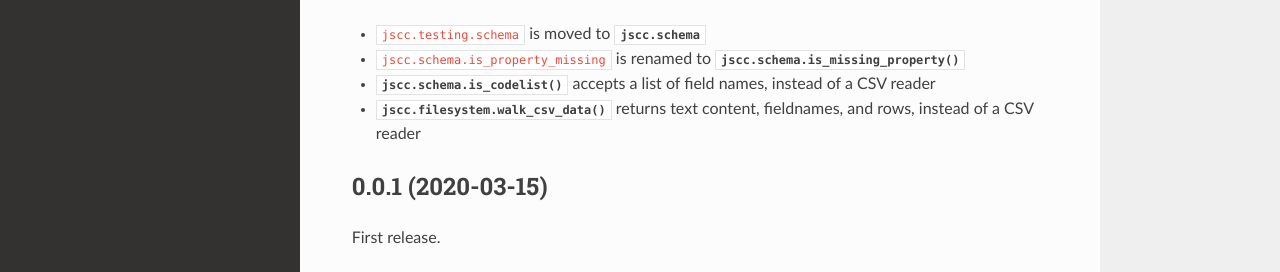
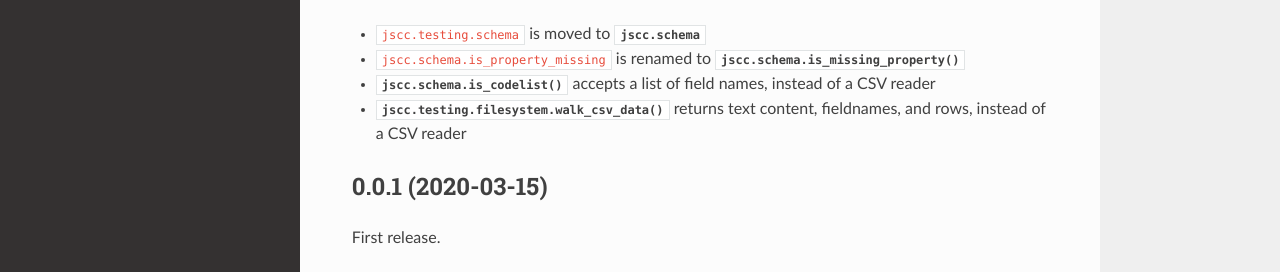
Before and after one commit to open-contracting/jscc, a Sphinx documentation site: the page built from docs/changelog.rst, in a window 1280 px wide. Shown: the part 368-640 px from the top of the page. Built offline with Sphinx 7.4.7 and the Read the Docs theme 2.0.0, drawn with Linux system fonts in a browser that asks for light colours.

Commit message:
Fix method reference

```diff
--- a/docs/changelog.rst
+++ b/docs/changelog.rst
@@ -16,7 +16,7 @@ Changed
 -  ``jscc.testing.schema`` is moved to :mod:`jscc.schema`
 -  ``jscc.schema.is_property_missing`` is renamed to :meth:`jscc.schema.is_missing_property`
 -  :meth:`jscc.schema.is_codelist` accepts a list of field names, instead of a CSV reader
--  :meth:`jscc.filesystem.walk_csv_data` returns text content, fieldnames, and rows, instead of a CSV reader
+-  :meth:`jscc.testing.filesystem.walk_csv_data` returns text content, fieldnames, and rows, instead of a CSV reader
 
 0.0.1 (2020-03-15)
 ------------------
```
